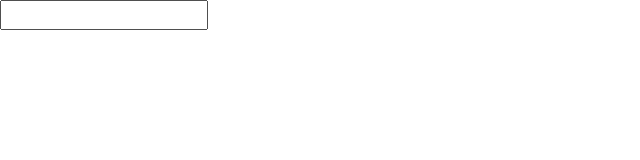
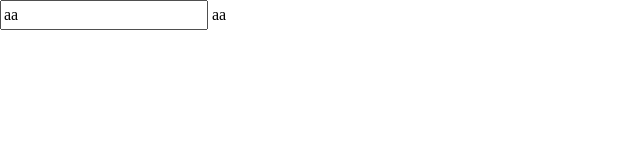
Before and after one commit to wangkaiwd/kui, a Vue app: page / in a window 1280 px wide. Shown: the top 160 px of the page, without its empty margins (0-640 px from the left). Built offline with nearby package versions, Linux system fonts and the light colour scheme.

Commit message:
feat: study v-model of input

```diff
--- a/src/components/input/demo.vue
+++ b/src/components/input/demo.vue
@@ -1,15 +1,21 @@
 <template>
   <div class="demo-box">
-    <k-input></k-input>
+    <k-input :maxlength="10" v-model:model-value="value"></k-input>
+    {{ value }}
   </div>
 </template>
 <script lang="ts">
-import { defineComponent } from 'vue';
+import { defineComponent, ref } from 'vue';
 import KInput from '@/components/input/input';
 
 export default defineComponent({
   name: 'InputDemo',
   components: { KInput },
-  setup () {}
+  setup () {
+    const value = ref('aa');
+    return {
+      value
+    };
+  }
 });
 </script>
--- a/src/components/input/input.tsx
+++ b/src/components/input/input.tsx
@@ -1,8 +1,31 @@
-import { defineComponent } from 'vue';
+import { computed, defineComponent, ref } from 'vue';
 
 export default defineComponent({
   name: 'KInput',
-  setup () {
-    return () => <input type="text"/>;
+  props: {
+    modelValue: {
+      type: String
+    }
+  },
+  inheritAttrs: false,
+  emits: ['update:modelValue'],
+  setup (props, { emit, attrs }) {
+    // const value = computed({
+    //   get: () => {
+    //     console.log('get');
+    //     return props.modelValue;
+    //   },
+    //   set: (val) => {
+    //     console.log('val', val);
+    //     emit('update:modelValue', val);
+    //   }
+    // });
+    const onInput = (e: Event) => {
+      const value = (e.target as HTMLInputElement).value;
+      emit('update:modelValue', value);
+    };
+    return () => (
+      <input {...attrs} type="text" value={props.modelValue} onInput={onInput}/>
+    );
   }
 });
```
Also changed, not shown: src/lib-use.ts (added, +16 -0 lines), src/components/form/readme.md, src/components/input/readme.md (added).
